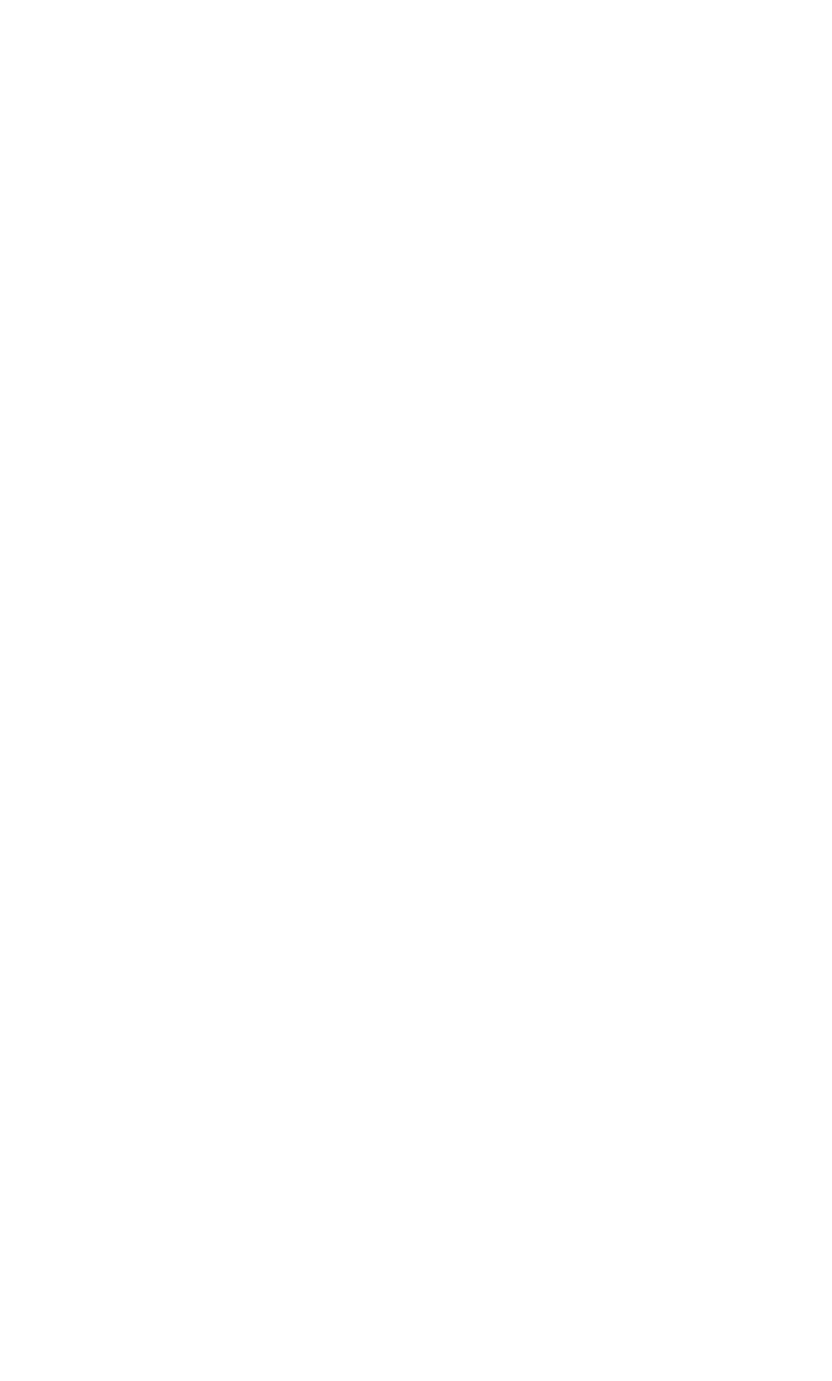
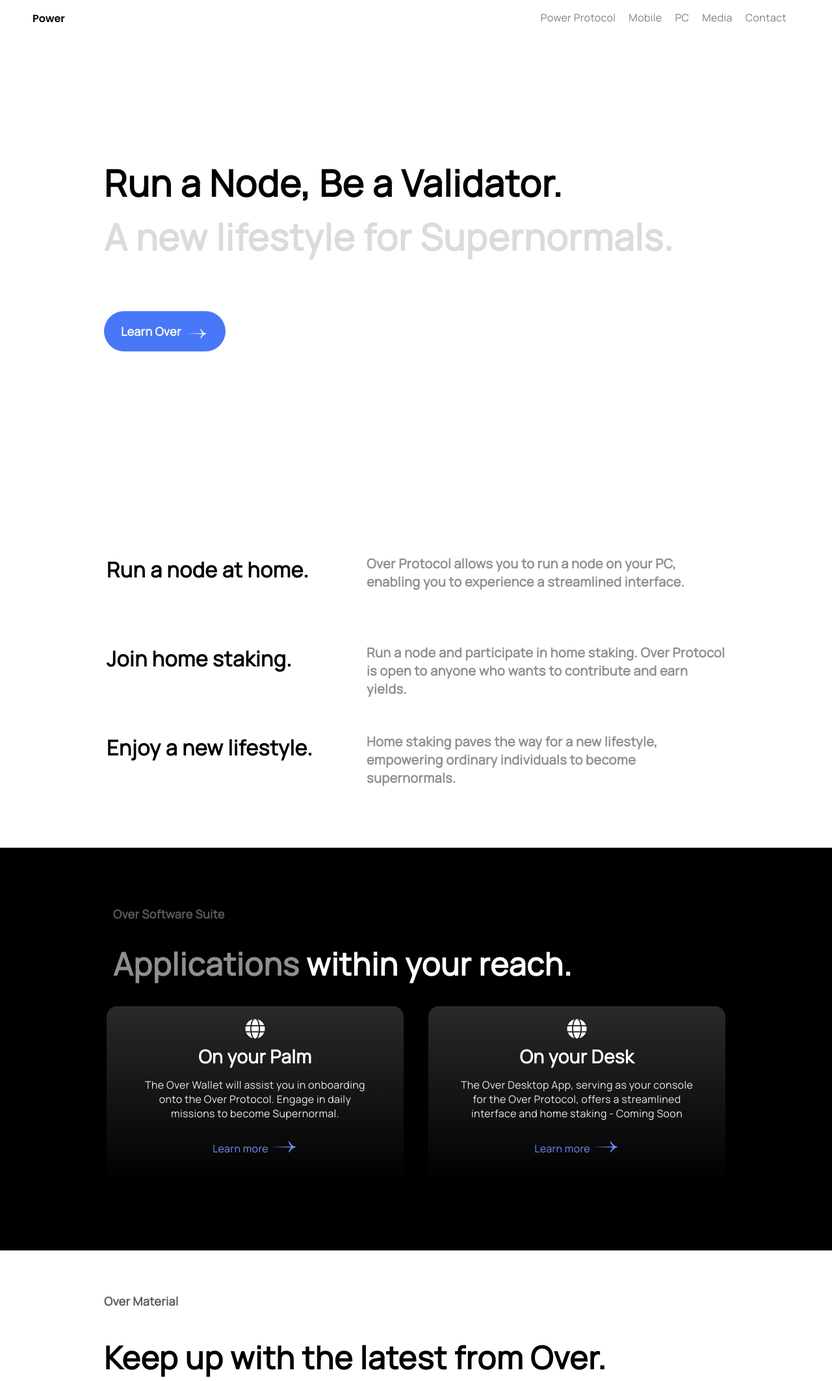
Before and after one commit to Manish958994/PixelBridges, a plain HTML site: page index.html in a window 1280 px wide. Shown: the top 2126 px of the page at 65% size. Before the commit the page ends 800 px from the top, so only its background shows below. Drawn offline with Linux system fonts and the light colour scheme.

Commit message:
pixel_assignment

```diff
--- a/index.css
+++ b/index.css
@@ -0,0 +1,403 @@
+body{
+    margin: 0;
+
+}
+
+#navbar{
+    border: 0px solid ;
+    display: flex;
+    justify-content: space-between;
+    font-family: 'Lato', sans-serif;
+font-family: 'Manrope', sans-serif;
+font-family: 'Poppins', sans-serif;
+
+}
+#navbar>p{
+    margin-left: 50px;
+    width: 44px;
+height: 22px;
+flex-shrink: 0;
+}
+
+#navbar>div{
+
+    border: 0px solid;
+    display: flex;
+    margin-right: 50px;
+    color: #808080;
+text-align: center;
+font-family: Manrope;
+font-size: 16px;
+font-style: normal;
+font-weight: 400;
+line-height: 22px; /* 137.5% */
+letter-spacing: 0.32px;
+
+}
+#navbar>div>p{
+    margin-right: 20px;
+}
+
+.runanode{
+    border: 0px solid;
+    width: 100%;
+    height: 700px;
+    display: flex;
+
+}
+
+.runchild{
+    margin: auto;
+    border: 0px solid;
+    display: flex;
+width: 960px;
+max-width: 960px;
+height: 301px;
+
+flex-direction: column;
+align-items: flex-start;
+
+}
+.beavalidate{
+color: #000;
+font-family: "Manrope";
+font-size: 56px;
+font-style: normal;
+font-weight: 700;
+line-height: 76px; /* 135.714% */
+letter-spacing: 1.12px;
+
+}
+
+.trptext{
+    color: #DBDBDB;
+font-family: "Manrope";
+font-size: 56px;
+font-style: normal;
+font-weight: 700;
+
+letter-spacing: 1.12px;
+
+}
+
+.runchild>div{
+    width: 100%;
+    height: auto;
+}
+.beavalidate{
+    margin-top: -10px;
+}
+.trptext{
+    margin-top: -50px;
+}
+.runchild>button{
+    height: 62px;
+    width: 187.38px;
+    background: #4878f7;
+    border-radius: 54px;
+    border: 0px;
+
+    margin-top: 20px;
+    color: #FAFAFA;
+text-align: center;
+font-family: "Manrope";
+font-size: 18px;
+font-style: normal;
+font-weight: 700;
+line-height: 24px; /* 133.333% */
+letter-spacing: 0.36px;
+}
+
+.runchild>button>span>svg{
+
+    color: #FAFAFA;
+    background-color: #ffffff;
+}
+.rarrow{
+    fill: #ffffff;
+margin: auto;
+    color: #ffffff;
+    margin-bottom: -5px;
+
+}
+
+#runhome{
+border: 0px solid;
+height: 551px;
+width: 100%;
+display: flex;
+
+}
+
+.rhchild{
+    border: 0px solid;
+    width: 952px;
+    height: 391px;
+    margin: auto;
+}
+.rhchild>div{
+    border: 0px solid;
+    display: flex;
+    justify-content: space-between;
+
+    width: 100%;
+    margin-bottom: 20px;
+}
+ .firdiva{
+    border: 2px pink;
+    width: 100%;
+    height: 117px;
+    display: flex;
+ }
+ .firdiva>div{
+
+border: 0px solid;
+ }
+
+ .hdiva{
+    width: 400px;
+ }
+
+ .hdiva>h1{
+    color: #000;
+    font-family: "Manrope";
+    font-size: 32px;
+    font-style: normal;
+    font-weight: 700;
+    line-height: 44px; /* 137.5% */
+    letter-spacing: 0.64px;
+ }
+.pdiva{
+    width: 552px;
+}
+ .pdiva>p{
+    color: #8F8F8F;
+    font-family: "Manrope";
+    font-size: 20px;
+    font-style: normal;
+    font-weight: 700;
+    line-height: 28px; /* 140% */
+    letter-spacing: 0.4px;
+ }
+
+
+ /* Black div is here */
+
+ .blckmain{
+    border: 0px solid blue;
+    width: 100%;
+    height: 620px;
+    background-color: #000;
+    color: white;
+    display: flex;
+ }
+
+ .blackmatter{
+    border: 0px solid white;
+width: 952px;
+height: 440px;
+margin: auto;
+ }
+
+.blackmatter>p{
+    color: #5C5C5C;
+font-family: "Manrope";
+font-size: 18px;
+font-style: normal;
+font-weight: 700;
+line-height: 24px; /* 133.333% */
+letter-spacing: 0.36px;
+margin-top: 0px;
+margin-left: 10px;
+}
+
+.blackmatter>h1{
+    color: #8F8F8F;
+font-family: "Manrope";
+font-size: 48px;
+font-style: normal;
+font-weight: 700;
+line-height: 66px; /* 137.5% */
+letter-spacing: 0.96px;
+margin-left: 10px;
+}
+
+.blackmatter>h1>span{
+    color: white;
+}
+
+.globtext{
+    display: flex;
+    justify-content: space-between;
+    border: 0px solid white;
+    height: 254px ;
+    width: 100%;
+}
+
+.globtext>div{
+    border: 0px solid white;
+    width: 48%;
+    text-align: center;
+
+    height: 100%;
+    padding-top: 20px;
+    border-radius: 16px;
+    background: linear-gradient(180deg, #292929 0%, rgba(41, 41, 41, 0.00) 100%);
+}
+.globtext>div>h2{
+    color: #FFF;
+font-family: "Manrope";
+font-size: 28px;
+font-style: normal;
+font-weight: 700;
+line-height: 38px; /* 135.714% */
+letter-spacing: 0.56px;
+margin-top: 8px;
+}
+
+.globtext>div>p{
+    color: #EBEBEB;
+text-align: center;
+font-family: "Manrope";
+font-size: 16px;
+font-style: normal;
+font-weight: 500;
+line-height: 22px; /* 137.5% */
+letter-spacing: 0.32px;
+width: 80%;
+margin: auto;
+margin-top: -10px;
+}
+
+ i{
+   color: white;
+    font-size: 30px;
+    width: 40px;
+    height: 40px;
+    margin: auto ;
+   margin-bottom: -55px;
+
+}
+.brarrow{
+    fill: #6C93F9;
+    color: #4878f7;
+}
+
+.globtext1>h5{
+    color: #6C93F9;
+    font-family: Manrope;
+    font-size: 16px;
+    font-style: normal;
+    font-weight: 500;
+    line-height: 22px; /* 137.5% */
+    letter-spacing: 0.32px;
+}
+.globtext1>h5>span>img{
+    fill: #4878f7;
+    margin-top: 0px;
+}
+
+
+.lastdown{
+    width: 100%;
+    height: 700px;
+    border: 0px solid;
+display: flex;
+
+}
+
+
+
+.ldsmall{
+    width: 960px;
+    height: 652px;
+    border: 0px solid;
+    margin: auto;
+}
+.ldsmall>h6{
+    color: #5C5C5C;
+font-family: "Manrope";
+font-size: 18px;
+font-style: normal;
+font-weight: 700;
+line-height: 24px; /* 133.333% */
+letter-spacing: 0.36px;
+}
+
+.ldsmall>h1{
+    color: #000;
+font-family: "Manrope";
+font-size: 48px;
+font-style: normal;
+font-weight: 700;
+line-height: 66px; /* 137.5% */
+letter-spacing: 0.96px;
+}
+
+.ldimg{
+    display: flex;
+    width: 100%;
+    justify-content: space-around;
+
+}
+.ldimg>div{
+    width: 296px;
+
+}
+
+.ldimg>div>img{
+    width: 296px;
+    height: 296px;
+}
+
+.ldimg>div>h3{
+    color: #000;
+font-family: "Manrope";
+font-size: 24px;
+font-style: normal;
+font-weight: 700;
+line-height: 32px; /* 133.333% */
+letter-spacing: 0.48px;
+}
+.ldimg>div>p{
+    color: #000;
+    font-family: "Manrope";
+    font-size: 18px;
+    font-style: normal;
+    font-weight: 500;
+    line-height: 24px; /* 133.333% */
+    letter-spacing: 0.36px;
+margin-top: -10px;
+}
+hr{
+    width: 90%;
+    margin: auto;
+}
+
+.contact{
+    width: 90%;
+    margin: auto;
+    display: flex;
+    justify-content: space-between;
+    font-family: "Manrope";
+}
+.contact p{
+    color: #C2C2C2;
+    font-family: "Manrope";
+    font-size: 11px;
+    font-style: normal;
+    font-weight: 500;
+    line-height: 16px; /* 145.455% */
+    letter-spacing: 0.22px;
+}
+
+.contact h3{
+    color: #8F8F8F;
+text-align: center;
+font-family: "Manrope";
+font-size: 16px;
+font-style: normal;
+font-weight: 500;
+line-height: 22px; /* 137.5% */
+letter-spacing: 0.32px;
+}
--- a/index.html
+++ b/index.html
@@ -1,13 +1,170 @@
 <!DOCTYPE html>
 <html lang="en">
-<head>
-    <meta charset="UTF-8">
-    <meta name="viewport" content="width=device-width, initial-scale=1.0">
-    <title>Document</title>
-    <link rel="stylesheet" href="./index.css">
-</head>
-<body>
+  <head>
+    <meta charset="UTF-8" />
+    <meta name="viewport" content="width=device-width, initial-scale=1.0" />
 
-</body>
+    <title>Power</title>
+    <script
+      src="https://kit.fontawesome.com/cace51320d.js"
+      crossorigin="anonymous"
+    ></script>
+    <link rel="stylesheet" href="./index.css" />
+    <link rel="preconnect" href="https://fonts.googleapis.com" />
+    <link rel="preconnect" href="https://fonts.gstatic.com" crossorigin />
+    <link
+      href="https://fonts.googleapis.com/css2?family=Lato&family=Manrope&family=Poppins:wght@600&display=swap"
+      rel="stylesheet"
+    />
+  </head>
+  <body>
+    <div id="navbar">
+      <p>Power</p>
+      <div>
+        <p>Power Protocol</p>
+        <p>Mobile</p>
+        <p>PC</p>
+        <p>Media</p>
+        <p>Contact</p>
+      </div>
+    </div>
+
+    <div class="runanode">
+      <div class="runchild">
+        <div>
+          <p class="beavalidate">Run a Node, Be a Validator.</p>
+          <p class="trptext">A new lifestyle for Supernormals.</p>
+        </div>
+
+        <button>
+          Learn Over
+          <img src="./Images/Vector.svg" alt="arrow" class="rarrow" />
+        </button>
+      </div>
+    </div>
+
+    <!-- white bg and matter is here -->
+
+    <div id="runhome">
+      <div class="rhchild">
+        <div class="firdiva">
+          <div class="hdiva"><h1>Run a node at home.</h1></div>
+          <div class="pdiva">
+            <p>
+              Over Protocol allows you to run a node on your PC, enabling you to
+              experience a streamlined interface.
+            </p>
+          </div>
+        </div>
+        <div class="firdiva">
+          <div class="hdiva"><h1>Join home staking.</h1></div>
+          <div class="pdiva">
+            <p>
+              Run a node and participate in home staking. Over Protocol is open
+              to anyone who wants to contribute and earn yields.
+            </p>
+          </div>
+        </div>
+        <div class="firdiva">
+          <div class="hdiva"><h1>Enjoy a new lifestyle.</h1></div>
+          <div class="pdiva">
+            <p>
+              Home staking paves the way for a new lifestyle, empowering
+              ordinary individuals to become supernormals.
+            </p>
+          </div>
+        </div>
+      </div>
+    </div>
+
+    <!-- Black bg + matter is here -->
+
+    <div class="blckmain">
+      <div class="blackmatter">
+        <p>Over Software Suite</p>
+        <h1>Applications <span> within your reach.</span></h1>
+        <div class="globtext">
+          <div class="globtext1">
+            <i class="fa-solid fa-globe"></i>
+            <h2>On your Palm</h2>
+            <p>
+              The Over Wallet will assist you in onboarding onto the Over
+              Protocol. Engage in daily missions to become Supernormal.
+            </p>
+            <h5>
+              Learn more
+              <span>
+                <img src="./Images/arrowfor.svg" alt="arrow" class="brarrow"
+              /></span>
+            </h5>
+          </div>
+          <div class="globtext1">
+            <i class="fa-solid fa-globe"></i>
+            <h2>On your Desk</h2>
+            <p>
+              The Over Desktop App, serving as your console for the Over
+              Protocol, offers a streamlined interface and home staking - Coming
+              Soon
+            </p>
+            <h5>
+              Learn more
+              <span>
+                <img
+                  src="./Images/arrowfor.svg"
+                  alt="arrow"
+                  class="brarrow"
+                  style="fill: aqua"
+              /></span>
+            </h5>
+          </div>
+        </div>
+      </div>
+    </div>
+
+    <!-- down side  -->
+    <div class="lastdown">
+      <div class="ldsmall">
+        <h6>Over Material</h6>
+        <h1>Keep up with the latest from Over.</h1>
+        <div class="ldimg">
+          <div>
+            <img src="./Images/image.png" alt="" />
+            <h3>Over, A new birth of freedom (3)</h3>
+            <p>
+              Enjoy the effortless blockchain access. A time for DApp with no
+              cost and no risk.
+            </p>
+          </div>
+          <div>
+            <img src="./Images/imm3.png" alt="" />
+            <h3>Over, A new birth of freedom (2)</h3>
+            <p>
+              Start home staking and become a validator. Realize your yield with
+              accessible participation.
+            </p>
+          </div>
+          <div>
+            <img src="./Images/im2.png" alt="" />
+            <h3>Over, A new birth of freedom (1)</h3>
+            <p>
+              Own your node, on your PC. Unleashing the power of personal
+              computing through light nodes.
+            </p>
+          </div>
+        </div>
+      </div>
+    </div>
+    <br>
+    <br>
+    <br>
+    <hr>
+    <div class="contact">
+<div>
+    <h2>Over</h2>
+   <p> Over Foundation 2023. All rights reserved</p>
+</div>
+<h3>Contact us</h3>
+    </div>
+  </body>
 </html>
 <script src="./index.js"></script>
```
Also changed, not shown: Images/Vector.svg (added), Images/arrowfor.svg (added), Images/im2.png (added), Images/image.png (added), Images/imm3.png (added).
